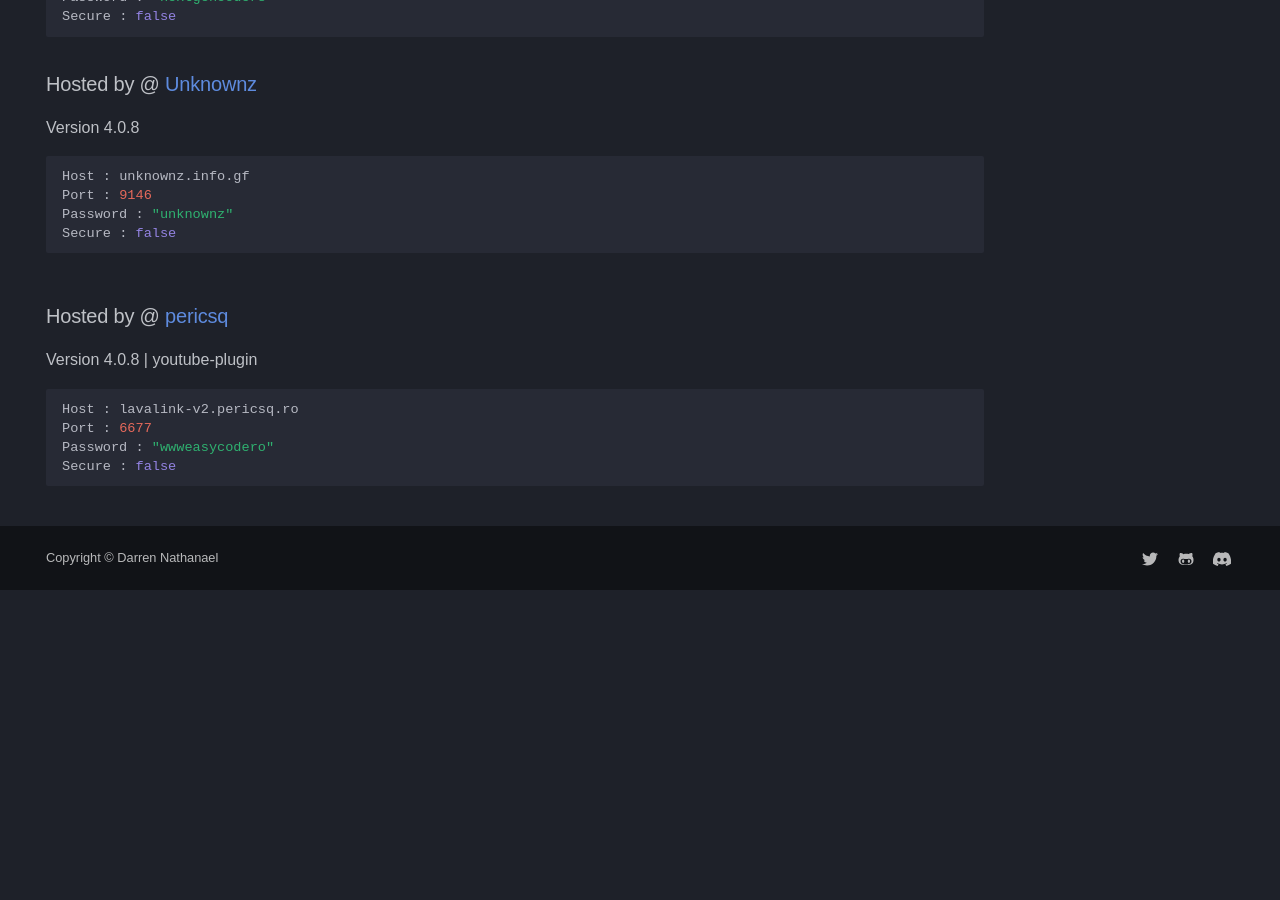
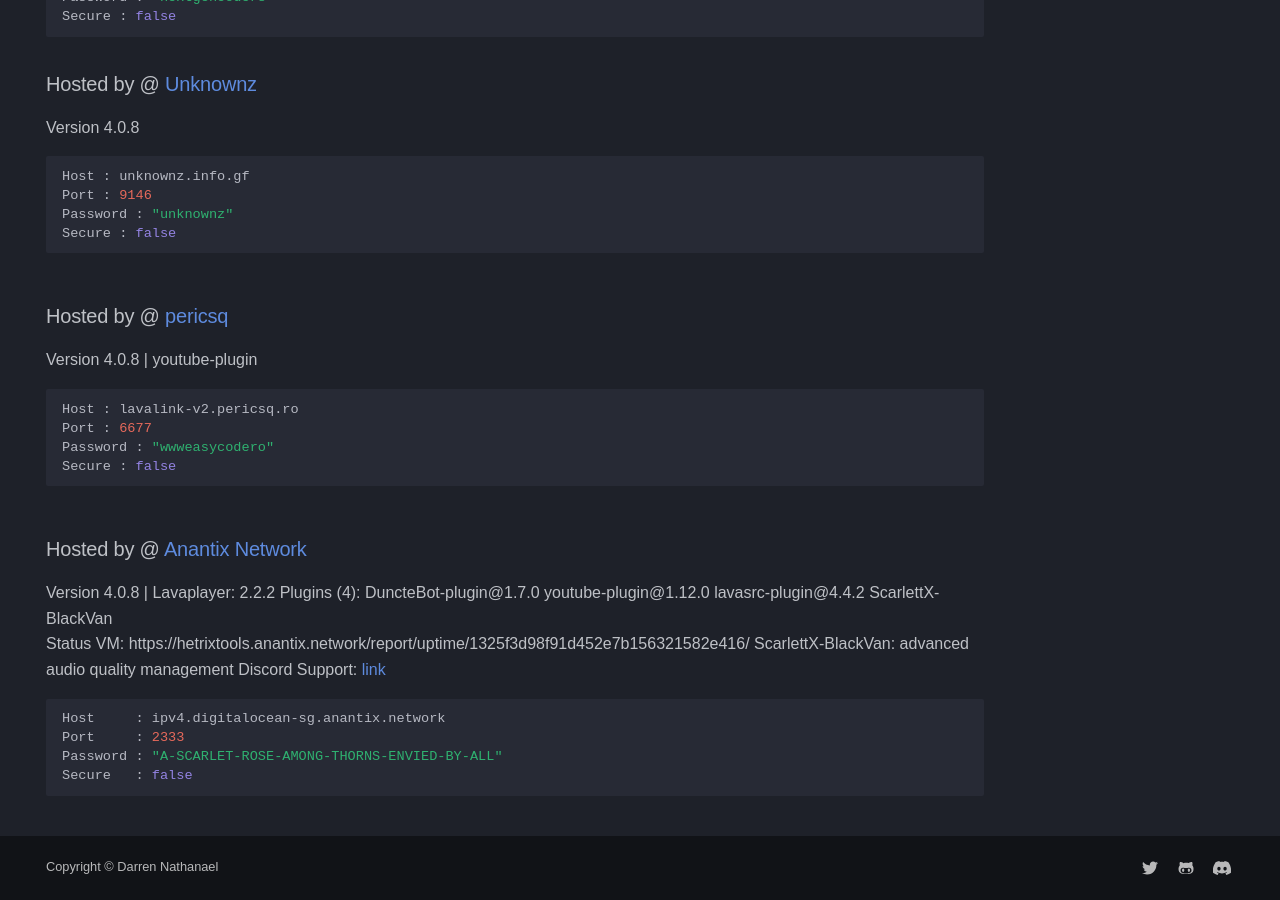
Before and after one commit to DarrenOfficial/lavalink-list, an MkDocs documentation site: the page built from docs/NoSSL/lavalink-without-ssl.md, in a window 1280 px wide and 900 px high, scrolled down 3303 px. Built offline with MkDocs 1.6.1 and Material for MkDocs 9.7.7, drawn with Linux system fonts in a browser that asks for light colours; some web fonts are replaced; comment, search, counter and statistics services are not loaded; a style sheet for code colours, icons or effects is not loaded; before the commit the page ends 3893 px from its top, so only the background shows below that; some of the changed text lies outside the part shown.

Commit message:
Add Anantix Lavalink (#684)
* Update lavalink-without-ssl.md

* Update lavalink-without-ssl.md

* Update lavalink-without-ssl.md

````diff
--- a/docs/NoSSL/lavalink-without-ssl.md
+++ b/docs/NoSSL/lavalink-without-ssl.md
@@ -168,3 +168,16 @@ Port : 6677
 Password : "wwweasycodero"
 Secure : false
 ```
+
+### Hosted by @ [Anantix Network](https://github.com/anantix-network/)
+Version 4.0.8 | Lavaplayer: 2.2.2
+Plugins (4): DuncteBot-plugin@1.7.0 youtube-plugin@1.12.0 lavasrc-plugin@4.4.2 ScarlettX-BlackVan <br />
+Status VM: https://hetrixtools.anantix.network/report/uptime/1325f3d98f91d452e7b156321582e416/
+ScarlettX-BlackVan: advanced audio quality management
+Discord Support: [link](https://discord.gg/anantix)
+```bash
+Host     : ipv4.digitalocean-sg.anantix.network
+Port     : 2333
+Password : "A-SCARLET-ROSE-AMONG-THORNS-ENVIED-BY-ALL"
+Secure   : false
+```
````
